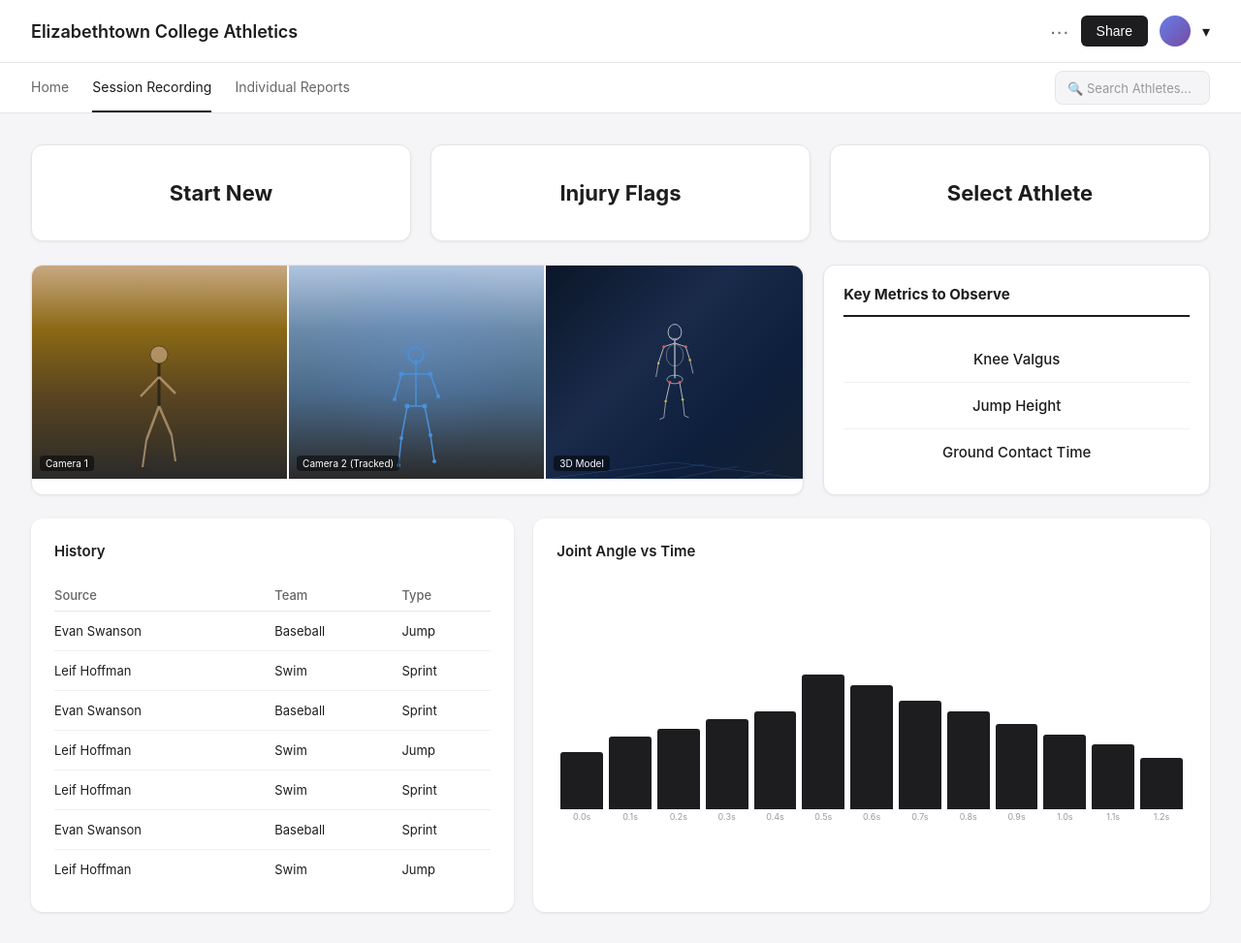
After one commit to LeifHoffman/EtownMotionTracking, a PHP site: page /Recording.html in a window 1280 px wide. The commit adds this page. Shown: the whole page at 97% size. Run offline with PHP 8.4, Linux system fonts and the light colour scheme.

Commit message:
Session Recording 2/17

```diff
--- /dev/null
+++ b/Recording.html
@@ -0,0 +1,251 @@
+<!DOCTYPE html>
+<html lang="en">
+<head>
+    <meta charset="UTF-8">
+    <meta name="viewport" content="width=device-width, initial-scale=1.0">
+    <title>Elizabethtown College Athletics - Session Recording</title>
+    <link rel="stylesheet" href="styles.css">
+</head>
+<body>
+
+    <!-- HEADER -->
+    <div class="header">
+        <h1>Elizabethtown College Athletics</h1>
+        <div class="header-right">
+            <button class="menu-btn">···</button>
+            <button class="share-btn">Share</button>
+            <div class="profile-pic"></div>
+            <span class="chevron">▾</span>
+        </div>
+    </div>
+
+    <!-- NAV -->
+    <div class="nav">
+        <div class="nav-item">Home</div>
+        <div class="nav-item active">Session Recording</div>
+        <div class="nav-item">Individual Reports</div>
+        <div class="nav-search">🔍 Search Athletes...</div>
+    </div>
+
+    <!-- MAIN CONTENT -->
+    <div class="container">
+
+        <!-- ACTION CARDS -->
+        <div class="action-grid">
+            <div class="action-card">Start New</div>
+            <div class="action-card">Injury Flags</div>
+            <div class="action-card">Select Athlete</div>
+        </div>
+
+        <!-- VIDEO + METRICS -->
+        <div class="main-grid">
+            <div class="video-panel">
+                <div class="video-grid">
+
+                    <!-- Feed 1: Athlete figure -->
+                    <div class="video-feed video-feed-1">
+                        <div class="figure-container">
+                            <svg width="55" height="130" viewBox="0 0 55 130" fill="none" xmlns="http://www.w3.org/2000/svg" opacity="0.7">
+                                <circle cx="27" cy="12" r="9" fill="#c8a882" stroke="#000" stroke-width="0.5"/>
+                                <line x1="27" y1="21" x2="27" y2="65" stroke="#1a1a1a" stroke-width="3"/>
+                                <line x1="27" y1="35" x2="8" y2="55" stroke="#c8a882" stroke-width="2.5"/>
+                                <line x1="27" y1="35" x2="44" y2="52" stroke="#c8a882" stroke-width="2.5"/>
+                                <line x1="27" y1="65" x2="14" y2="100" stroke="#c8a882" stroke-width="2.5"/>
+                                <line x1="27" y1="65" x2="40" y2="95" stroke="#c8a882" stroke-width="2.5"/>
+                                <line x1="14" y1="100" x2="10" y2="128" stroke="#c8a882" stroke-width="2"/>
+                                <line x1="40" y1="95" x2="44" y2="122" stroke="#c8a882" stroke-width="2"/>
+                            </svg>
+                        </div>
+                        <div class="video-label">Camera 1</div>
+                    </div>
+
+                    <!-- Feed 2: Motion-tracked skeleton -->
+                    <div class="video-feed video-feed-2">
+                        <div class="figure-container">
+                            <svg width="55" height="130" viewBox="0 0 55 130" fill="none" xmlns="http://www.w3.org/2000/svg">
+                                <circle cx="27" cy="12" r="8" fill="none" stroke="#4A90D9" stroke-width="2"/>
+                                <line x1="27" y1="20" x2="27" y2="65" stroke="#4A90D9" stroke-width="1.5"/>
+                                <line x1="12" y1="32" x2="42" y2="32" stroke="#4A90D9" stroke-width="1.5"/>
+                                <line x1="12" y1="32" x2="5" y2="58" stroke="#4A90D9" stroke-width="1.5"/>
+                                <line x1="42" y1="32" x2="50" y2="55" stroke="#4A90D9" stroke-width="1.5"/>
+                                <line x1="18" y1="65" x2="36" y2="65" stroke="#4A90D9" stroke-width="1.5"/>
+                                <line x1="18" y1="65" x2="12" y2="98" stroke="#4A90D9" stroke-width="1.5"/>
+                                <line x1="36" y1="65" x2="42" y2="95" stroke="#4A90D9" stroke-width="1.5"/>
+                                <line x1="12" y1="98" x2="9" y2="126" stroke="#4A90D9" stroke-width="1.5"/>
+                                <line x1="42" y1="95" x2="46" y2="122" stroke="#4A90D9" stroke-width="1.5"/>
+                                <circle cx="27" cy="20" r="2.5" fill="#4A90D9"/>
+                                <circle cx="12" cy="32" r="2.5" fill="#4A90D9"/>
+                                <circle cx="42" cy="32" r="2.5" fill="#4A90D9"/>
+                                <circle cx="5" cy="58" r="2" fill="#4A90D9"/>
+                                <circle cx="50" cy="55" r="2" fill="#4A90D9"/>
+                                <circle cx="18" cy="65" r="2.5" fill="#4A90D9"/>
+                                <circle cx="36" cy="65" r="2.5" fill="#4A90D9"/>
+                                <circle cx="12" cy="98" r="2" fill="#4A90D9"/>
+                                <circle cx="42" cy="95" r="2" fill="#4A90D9"/>
+                                <circle cx="9" cy="126" r="2" fill="#4A90D9"/>
+                                <circle cx="46" cy="122" r="2" fill="#4A90D9"/>
+                            </svg>
+                        </div>
+                        <div class="video-label">Camera 2 (Tracked)</div>
+                    </div>
+
+                    <!-- Feed 3: 3D Skeleton model -->
+                    <div class="video-feed video-feed-3">
+                        <div class="skeleton-icon">
+                            <svg class="skeleton-svg" viewBox="0 0 70 160" fill="none" xmlns="http://www.w3.org/2000/svg">
+                                <ellipse cx="35" cy="14" rx="11" ry="13" fill="none" stroke="#e8e8e8" stroke-width="1.5"/>
+                                <path d="M 26 22 Q 35 28 44 22" stroke="#e8e8e8" stroke-width="1.2" fill="none"/>
+                                <line x1="35" y1="27" x2="35" y2="90" stroke="#e8e8e8" stroke-width="2"/>
+                                <ellipse cx="35" cy="52" rx="14" ry="18" fill="none" stroke="#e8e8e8" stroke-width="1.2" opacity="0.6"/>
+                                <line x1="35" y1="32" x2="17" y2="38" stroke="#e8e8e8" stroke-width="1.5"/>
+                                <line x1="35" y1="32" x2="53" y2="38" stroke="#e8e8e8" stroke-width="1.5"/>
+                                <line x1="17" y1="38" x2="8" y2="65" stroke="#e8e8e8" stroke-width="1.5"/>
+                                <line x1="53" y1="38" x2="60" y2="60" stroke="#e8e8e8" stroke-width="1.5"/>
+                                <line x1="8" y1="65" x2="4" y2="88" stroke="#e8e8e8" stroke-width="1.2"/>
+                                <line x1="60" y1="60" x2="65" y2="82" stroke="#e8e8e8" stroke-width="1.2"/>
+                                <ellipse cx="35" cy="92" rx="13" ry="7" fill="none" stroke="#e8e8e8" stroke-width="1.2"/>
+                                <line x1="27" y1="97" x2="20" y2="128" stroke="#e8e8e8" stroke-width="1.5"/>
+                                <line x1="43" y1="97" x2="48" y2="125" stroke="#e8e8e8" stroke-width="1.5"/>
+                                <line x1="20" y1="128" x2="17" y2="155" stroke="#e8e8e8" stroke-width="1.2"/>
+                                <line x1="48" y1="125" x2="51" y2="152" stroke="#e8e8e8" stroke-width="1.2"/>
+                                <line x1="17" y1="155" x2="10" y2="158" stroke="#e8e8e8" stroke-width="1.2"/>
+                                <line x1="51" y1="152" x2="58" y2="155" stroke="#e8e8e8" stroke-width="1.2"/>
+                                <circle cx="17" cy="38" r="2.5" fill="#ff6b6b"/>
+                                <circle cx="53" cy="38" r="2.5" fill="#ff6b6b"/>
+                                <circle cx="27" cy="97" r="2.5" fill="#ff6b6b"/>
+                                <circle cx="43" cy="97" r="2.5" fill="#ff6b6b"/>
+                                <circle cx="8" cy="65" r="2" fill="#ffd93d"/>
+                                <circle cx="60" cy="60" r="2" fill="#ffd93d"/>
+                                <circle cx="20" cy="128" r="2" fill="#ffd93d"/>
+                                <circle cx="48" cy="125" r="2" fill="#ffd93d"/>
+                            </svg>
+                        </div>
+                        <svg style="position:absolute;bottom:0;left:0;right:0;width:100%;height:35px;" viewBox="0 0 100 35" preserveAspectRatio="none" opacity="0.35">
+                            <line x1="0" y1="35" x2="50" y2="18" stroke="#4a90d9" stroke-width="0.5"/>
+                            <line x1="100" y1="35" x2="50" y2="18" stroke="#4a90d9" stroke-width="0.5"/>
+                            <line x1="0" y1="35" x2="100" y2="35" stroke="#4a90d9" stroke-width="0.5"/>
+                            <line x1="25" y1="35" x2="62" y2="20" stroke="#4a90d9" stroke-width="0.3"/>
+                            <line x1="50" y1="35" x2="75" y2="22" stroke="#4a90d9" stroke-width="0.3"/>
+                            <line x1="75" y1="35" x2="88" y2="26" stroke="#4a90d9" stroke-width="0.3"/>
+                        </svg>
+                        <div class="video-label">3D Model</div>
+                    </div>
+
+                </div>
+            </div>
+
+            <!-- Key Metrics Panel -->
+            <div class="metrics-panel">
+                <div class="metrics-panel-title">Key Metrics to Observe</div>
+                <div class="metric-item">Knee Valgus</div>
+                <div class="metric-item">Jump Height</div>
+                <div class="metric-item">Ground Contact Time</div>
+            </div>
+        </div>
+
+        <!-- BOTTOM: History + Chart -->
+        <div class="bottom-grid-session">
+
+            <!-- History Table -->
+            <div class="table-card">
+                <div class="chart-title">History</div>
+                <table class="data-table">
+                    <thead>
+                        <tr>
+                            <th>Source</th>
+                            <th>Team</th>
+                            <th>Type</th>
+                        </tr>
+                    </thead>
+                    <tbody>
+                        <tr>
+                            <td>Evan Swanson</td>
+                            <td>Baseball</td>
+                            <td>Jump</td>
+                        </tr>
+                        <tr>
+                            <td>Leif Hoffman</td>
+                            <td>Swim</td>
+                            <td>Sprint</td>
+                        </tr>
+                        <tr>
+                            <td>Evan Swanson</td>
+                            <td>Baseball</td>
+                            <td>Sprint</td>
+                        </tr>
+                        <tr>
+                            <td>Leif Hoffman</td>
+                            <td>Swim</td>
+                            <td>Jump</td>
+                        </tr>
+                        <tr>
+                            <td>Leif Hoffman</td>
+                            <td>Swim</td>
+                            <td>Sprint</td>
+                        </tr>
+                        <tr>
+                            <td>Evan Swanson</td>
+                            <td>Baseball</td>
+                            <td>Sprint</td>
+                        </tr>
+                        <tr>
+                            <td>Leif Hoffman</td>
+                            <td>Swim</td>
+                            <td>Jump</td>
+                        </tr>
+                    </tbody>
+                </table>
+            </div>
+
+            <!-- Joint Angle Chart -->
+            <div class="chart-card">
+                <div class="chart-title">Joint Angle vs Time</div>
+                <div class="chart-container">
+                    <div class="bar-chart" id="jointChart"></div>
+                </div>
+            </div>
+
+        </div>
+    </div>
+
+    <script>
+        const chartData = [
+            { label: '0.0s', value: 22 },
+            { label: '0.1s', value: 28 },
+            { label: '0.2s', value: 31 },
+            { label: '0.3s', value: 35 },
+            { label: '0.4s', value: 38 },
+            { label: '0.5s', value: 52 },
+            { label: '0.6s', value: 48 },
+            { label: '0.7s', value: 42 },
+            { label: '0.8s', value: 38 },
+            { label: '0.9s', value: 33 },
+            { label: '1.0s', value: 29 },
+            { label: '1.1s', value: 25 },
+            { label: '1.2s', value: 20 },
+        ];
+
+        const chartEl = document.getElementById('jointChart');
+        const containerH = 160;
+
+        chartData.forEach(d => {
+            const barH = (d.value / 60) * containerH;
+            const group = document.createElement('div');
+            group.className = 'bar-group';
+            group.innerHTML = `
+                <div class="bar" style="height:${barH}px" title="${d.label}: ${d.value}°"></div>
+                <span class="bar-label">${d.label}</span>
+            `;
+            chartEl.appendChild(group);
+        });
+
+        document.querySelectorAll('.nav-item').forEach(item => {
+            item.addEventListener('click', function () {
+                document.querySelectorAll('.nav-item').forEach(i => i.classList.remove('active'));
+                this.classList.add('active');
+            });
+        });
+    </script>
+
+</body>
+</html>
--- a/styles.css
+++ b/styles.css
@@ -268,3 +268,231 @@ canvas {
         grid-template-columns: 1fr;
     }
 }
+
+/* ── SESSION RECORDING PAGE ── */
+
+.nav-search {
+    margin-left: auto;
+    display: flex;
+    align-items: center;
+    padding: 6px 12px;
+    background: #f5f5f7;
+    border: 1px solid #e5e5e5;
+    border-radius: 8px;
+    gap: 6px;
+    font-size: 13px;
+    color: #999;
+    cursor: text;
+    min-width: 160px;
+    margin-top: 8px;
+    margin-bottom: 8px;
+}
+
+/* Action Cards */
+.action-grid {
+    display: grid;
+    grid-template-columns: repeat(3, 1fr);
+    gap: 20px;
+    margin-bottom: 24px;
+}
+
+.action-card {
+    background: white;
+    border-radius: 12px;
+    padding: 36px 24px;
+    text-align: center;
+    font-size: 22px;
+    font-weight: 700;
+    cursor: pointer;
+    border: 1px solid #e5e5e5;
+    box-shadow: 0 1px 3px rgba(0,0,0,0.06);
+    transition: box-shadow 0.2s, transform 0.1s;
+}
+
+.action-card:hover {
+    box-shadow: 0 4px 12px rgba(0,0,0,0.12);
+    transform: translateY(-1px);
+}
+
+/* Video + Metrics Layout */
+.main-grid {
+    display: grid;
+    grid-template-columns: 2fr 1fr;
+    gap: 20px;
+    margin-bottom: 24px;
+}
+
+.video-panel {
+    background: white;
+    border-radius: 12px;
+    overflow: hidden;
+    border: 1px solid #e5e5e5;
+    box-shadow: 0 1px 3px rgba(0,0,0,0.06);
+}
+
+.video-grid {
+    display: grid;
+    grid-template-columns: 1fr 1fr 1fr;
+    height: 220px;
+}
+
+.video-feed {
+    position: relative;
+    overflow: hidden;
+    background: #1a1a2e;
+    border-right: 2px solid white;
+}
+
+.video-feed:last-child {
+    border-right: none;
+}
+
+.video-feed-1 {
+    background: linear-gradient(180deg, #c8a882 0%, #8B6914 30%, #5a4520 60%, #2a2a2a 100%);
+}
+
+.video-feed-2 {
+    background: linear-gradient(180deg, #b0c4de 0%, #6a8aaa 30%, #4a6a8a 60%, #2a2a2a 100%);
+}
+
+.video-feed-2::before {
+    content: '';
+    position: absolute;
+    inset: 0;
+    background: radial-gradient(ellipse at 50% 40%, rgba(100, 160, 255, 0.15) 0%, transparent 60%);
+}
+
+.video-feed-3 {
+    background: linear-gradient(135deg, #0a1628 0%, #1a2a4a 40%, #0d1f3c 70%, #162032 100%);
+}
+
+.video-label {
+    position: absolute;
+    bottom: 8px;
+    left: 8px;
+    background: rgba(0,0,0,0.5);
+    color: white;
+    font-size: 10px;
+    padding: 2px 6px;
+    border-radius: 4px;
+}
+
+.figure-container {
+    position: absolute;
+    inset: 0;
+    display: flex;
+    align-items: flex-end;
+    justify-content: center;
+    padding-bottom: 10px;
+}
+
+.skeleton-icon {
+    position: absolute;
+    inset: 0;
+    display: flex;
+    align-items: center;
+    justify-content: center;
+}
+
+.skeleton-svg {
+    width: 60px;
+    height: 100px;
+    opacity: 0.8;
+}
+
+/* Key Metrics Panel */
+.metrics-panel {
+    background: white;
+    border-radius: 12px;
+    padding: 20px;
+    border: 1px solid #e5e5e5;
+    box-shadow: 0 1px 3px rgba(0,0,0,0.06);
+}
+
+.metrics-panel-title {
+    font-size: 15px;
+    font-weight: 700;
+    margin-bottom: 20px;
+    padding-bottom: 12px;
+    border-bottom: 2px solid #1d1d1f;
+}
+
+.metric-item {
+    font-size: 15px;
+    font-weight: 500;
+    padding: 14px 0;
+    border-bottom: 1px solid #f0f0f0;
+    color: #1d1d1f;
+    text-align: center;
+}
+
+.metric-item:last-child {
+    border-bottom: none;
+}
+
+/* Bottom Section */
+.bottom-grid-session {
+    display: grid;
+    grid-template-columns: 1fr 1.4fr;
+    gap: 20px;
+}
+
+/* Bar Chart */
+.bar-chart {
+    display: flex;
+    align-items: flex-end;
+    height: 100%;
+    gap: 6px;
+    padding: 0 4px;
+}
+
+.bar-group {
+    display: flex;
+    flex-direction: column;
+    align-items: center;
+    gap: 2px;
+    flex: 1;
+}
+
+.bar {
+    width: 100%;
+    background: #1d1d1f;
+    border-radius: 3px 3px 0 0;
+    transition: opacity 0.2s;
+}
+
+.bar:hover {
+    opacity: 0.75;
+}
+
+.bar-label {
+    font-size: 9px;
+    color: #999;
+    white-space: nowrap;
+}
+
+/* Responsive */
+@media (max-width: 1024px) {
+    .action-grid {
+        grid-template-columns: 1fr;
+    }
+
+    .main-grid {
+        grid-template-columns: 1fr;
+    }
+
+    .video-grid {
+        grid-template-columns: 1fr;
+        height: auto;
+    }
+
+    .video-feed {
+        height: 180px;
+        border-right: none;
+        border-bottom: 2px solid white;
+    }
+
+    .bottom-grid-session {
+        grid-template-columns: 1fr;
+    }
+}
```
